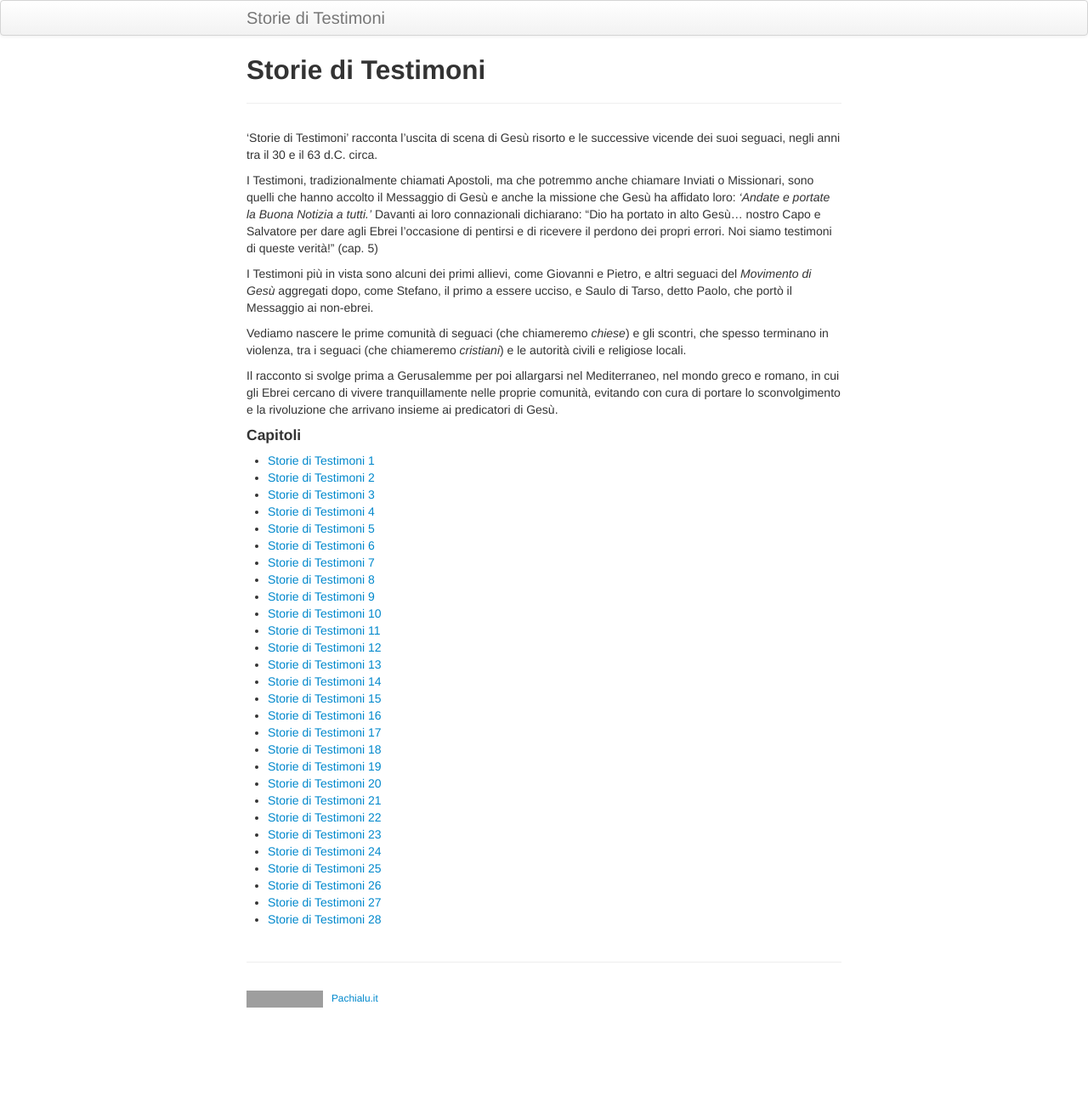
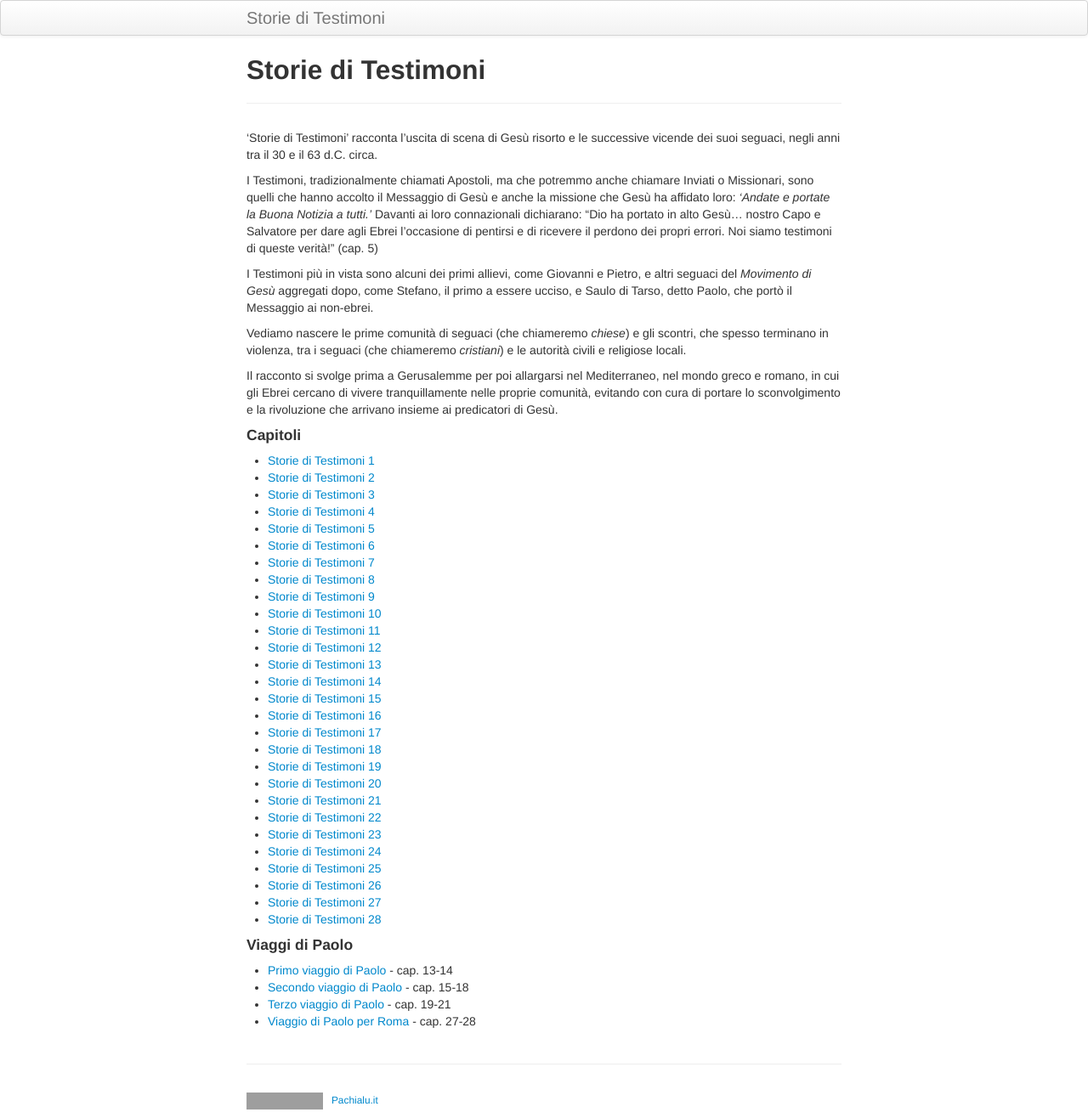
Before and after one commit to pachialu/sdt_pages, a Jekyll site: the page built from index.md, in a window 1280 px wide. Shown: the whole page at 85% size. Built offline with Jekyll 4.4.1, drawn with Linux system fonts in a browser that asks for light colours; before the commit the page ends 1196 px from its top, so only the background shows below that; grey boxes are pictures that could not be loaded.

Commit message:
cartine e link da indice
cartine nuove del 2026, pagine relative e link diretto alle cartine da indice

```diff
--- a/index.md
+++ b/index.md
@@ -62,3 +62,9 @@ predicatori di Gesù.
 * [Storie di Testimoni 26](pages/st26.html)
 * [Storie di Testimoni 27](pages/st27.html)
 * [Storie di Testimoni 28](pages/st28.html)
+
+#### Viaggi di Paolo
+* [Primo viaggio di Paolo](pages/primo_viaggio_di_paolo.html) - cap. 13-14
+* [Secondo viaggio di Paolo](pages/secondo_viaggio_di_paolo.html) - cap. 15-18
+* [Terzo viaggio di Paolo](pages/terzo_viaggio_di_paolo.html) - cap. 19-21
+* [Viaggio di Paolo per Roma](pages/viaggio_di_paolo_per_roma.html) - cap. 27-28
```
Also changed, not shown: pages/primo_viaggio_di_paolo.md (+1 -1 lines), pages/secondo_viaggio_di_paolo.md (+1 -1 lines), pages/terzo_viaggio_di_paolo.md (+1 -1 lines), pages/viaggio_di_paolo_per_roma.md (+1 -1 lines), assets/images/paul-j1-med-web-v20250719.png (deleted), assets/images/paul-j1-web-v20260708.png (added), assets/images/paul-j2-web-v20260708.png (added), assets/images/paul-j3-web-v20260708.png (added), assets/images/paul-j4-med-web-v20250805.png (deleted), assets/images/paul-j4-web-v20260708.png (added).
